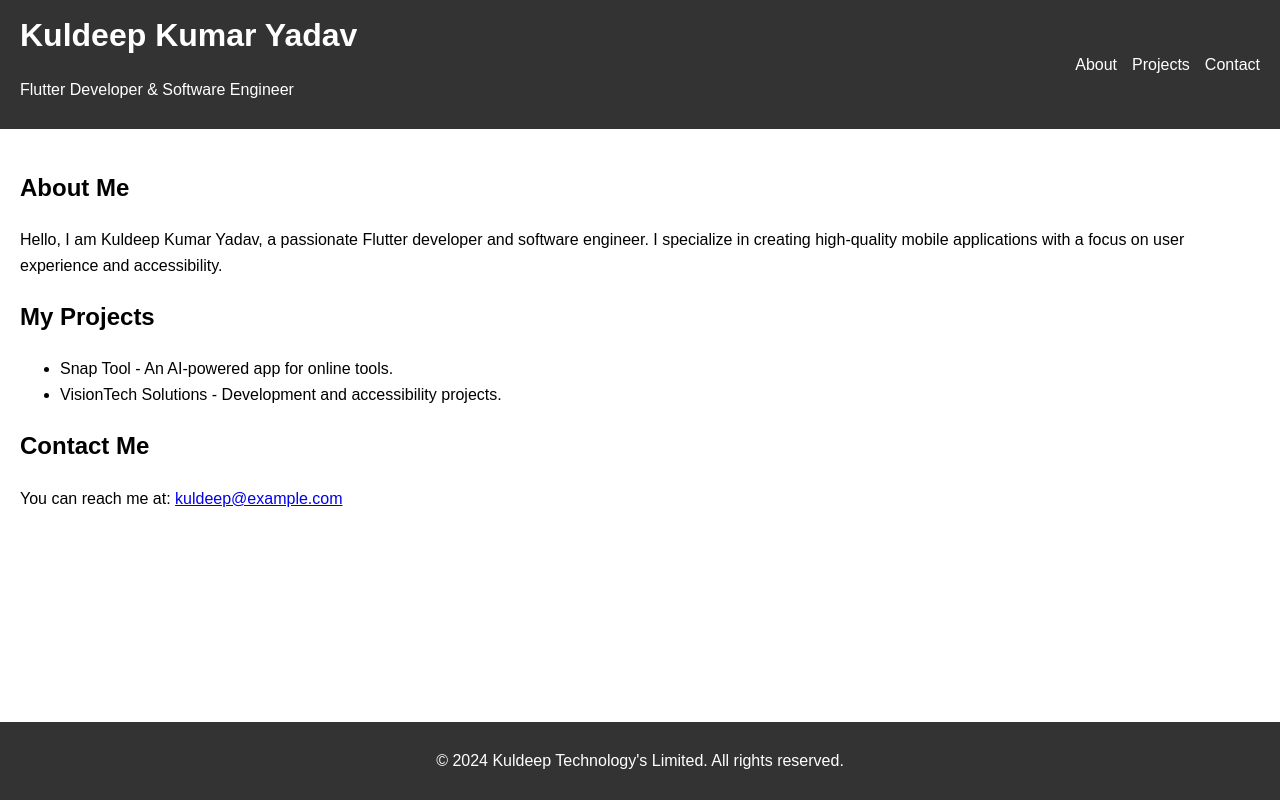
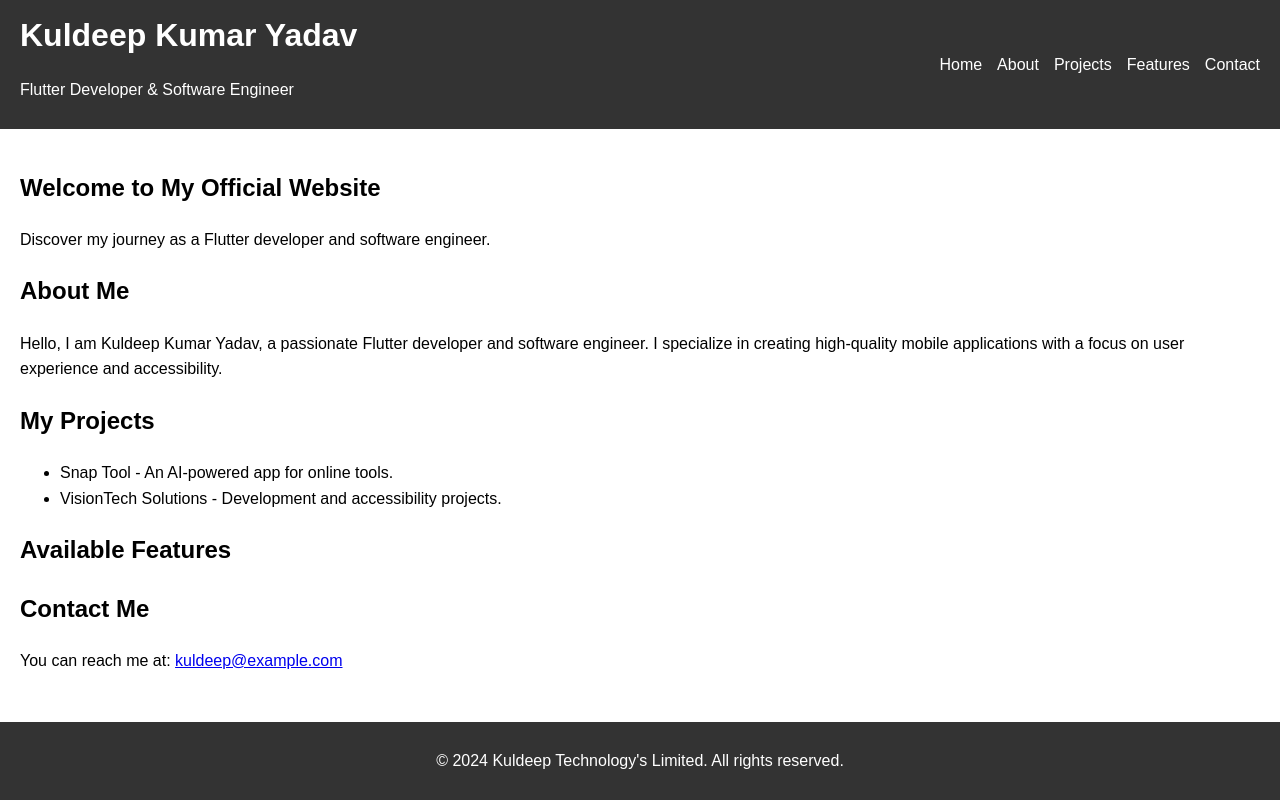
Before and after one commit to Kuldeep532/kuldeep, a plain HTML site: page index.html in a window 1280 px wide. Drawn offline with Linux system fonts and the light colour scheme.

Commit message:
Update index.html

```diff
--- a/index.html
+++ b/index.html
@@ -17,14 +17,21 @@
                 &#9776; <!-- Hamburger Icon -->
             </div>
             <ul id="nav-links" class="hidden">
+                <li><a href="#home">Home</a></li>
                 <li><a href="#about">About</a></li>
                 <li><a href="#projects">Projects</a></li>
+                <li><a href="#features">Features</a></li>
                 <li><a href="#contact">Contact</a></li>
             </ul>
         </nav>
     </header>
 
     <main>
+        <section id="home">
+            <h2>Welcome to My Official Website</h2>
+            <p>Discover my journey as a Flutter developer and software engineer.</p>
+        </section>
+
         <section id="about">
             <h2>About Me</h2>
             <p>Hello, I am Kuldeep Kumar Yadav, a passionate Flutter developer and software engineer. I specialize in creating high-quality mobile applications with a focus on user experience and accessibility.</p>
@@ -36,6 +43,13 @@
                 <li>Snap Tool - An AI-powered app for online tools.</li>
                 <li>VisionTech Solutions - Development and accessibility projects.</li>
                 <!-- Add more projects here -->
+            </ul>
+        </section>
+
+        <section id="features">
+            <h2>Available Features</h2>
+            <ul id="features-list">
+                <!-- Features will be dynamically populated here -->
             </ul>
         </section>
 
```
